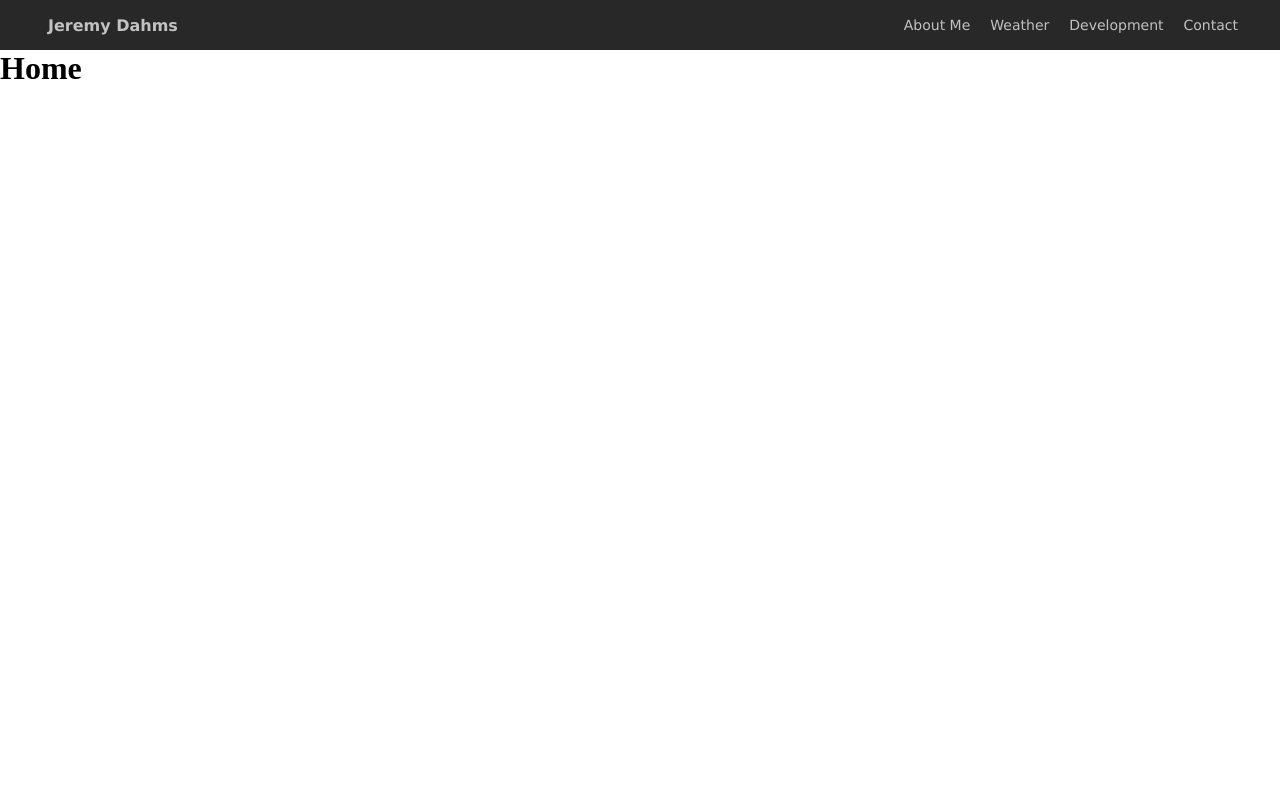
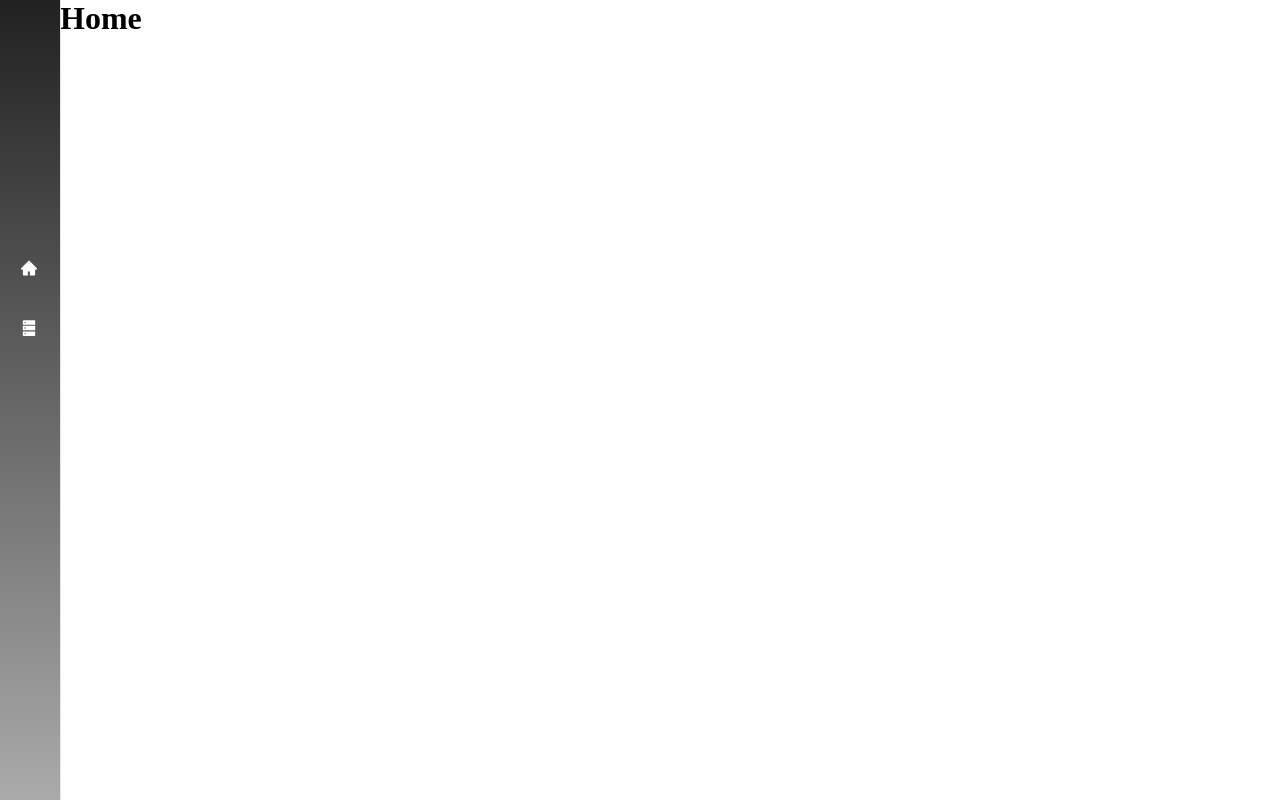
Before and after one commit to JeremyDahms/TypeScriptApp, a React app: page /home in a window 1280 px wide. Built offline with nearby package versions, Linux system fonts and the light colour scheme.

Commit message:
Moved navigation to sidebar

```diff
--- a/src/Routing/Routes.tsx
+++ b/src/Routing/Routes.tsx
@@ -1,36 +1,10 @@
 import * as React from 'react';
 import { Route, Switch, Redirect } from 'react-router-dom';
-
-import NavbarScroller from '../components/NavBar/NavbarScroller';
 import WeatherPage from '../components/Weather/WeatherPage';
 
-const navigation = {
-    brand: { name: 'Jeremy Dahms', to: '/' },
-    links: [
-        {
-            name: 'About Me',
-            to: '/about',
-        },
-        {
-            name: 'Weather',
-            to: '/weather',
-        },
-        {
-            name: 'Development',
-            to: '/dev',
-        },
-        {
-            name: 'Contact',
-            to: '/contact',
-        },
-    ],
-};
-
 export const Routes = (): JSX.Element => {
-    const { brand, links } = navigation;
     return (
         <div>
-            <NavbarScroller brand={brand} links={links} />
             <Switch>
                 <Route path="/about">
                     <h2>Placeholder for about section</h2>
@@ -38,10 +12,7 @@ export const Routes = (): JSX.Element => {
                 <Route path="/contact">
                     <h2>Placeholder for contact section</h2>
                 </Route>
-                <Route path="/dev">
-                    <h2>Placeholder for development section</h2>
-                </Route>
-                <Route exact={true} path="/weather" component={WeatherPage} />
+                <Route exact={true} path="/projects/weather" component={WeatherPage} />
                 <Route exact={true} path="/home">
                     <h1>Home</h1>
                 </Route>
--- a/src/components/App.tsx
+++ b/src/components/App.tsx
@@ -1,5 +1,6 @@
 import * as React from 'react';
 import { BrowserRouter as Router } from 'react-router-dom';
+import Sidebar from 'components/Sidebar/Sidebar';
 
 import Routes from '../Routing/Routes';
 
@@ -7,7 +8,10 @@ class App extends React.Component {
     render(): JSX.Element {
         return (
             <Router>
-                <Routes />
+                <Sidebar />
+                <div style={{ marginLeft: '60px' }}>
+                    <Routes />
+                </div>
             </Router>
         );
     }
--- a/src/components/NavBar/NavbarScroller.tsx
+++ /dev/null
@@ -1,26 +0,0 @@
-import * as React from 'react';
-import { Navbar, Brand, Li, Ul } from './navbar-styles';
-import { Link } from 'react-router-dom';
-
-const NavbarScroller = (props: {
-    brand: { name: string; to: string };
-    links: Array<{ name: string; to: string }>;
-}): JSX.Element => {
-    const { brand, links } = props;
-    const NavLinks = (): any =>
-        links.map((link: { name: string; to: string }) => (
-            <Li key={link.name}>
-                <Link to={link.to}>{link.name}</Link>
-            </Li>
-        ));
-    return (
-        <Navbar>
-            <Brand href={brand.to}>{brand.name}</Brand>
-            <Ul>
-                <NavLinks />
-            </Ul>
-        </Navbar>
-    );
-};
-
-export default NavbarScroller;
--- a/src/components/NavBar/navbar-styles.ts
+++ /dev/null
@@ -1,49 +0,0 @@
-import styled from 'styled-components';
-import { Theme } from '../app-styles';
-
-export const Navbar = styled.nav`
-    background: ${Theme.colors.primary};
-    font-family: ${Theme.fonts.heading};
-    display: flex;
-    align-items: center;
-    justify-content: space-between;
-    padding-right: 2rem;
-    padding-left: 2rem;
-    a {
-        color: ${Theme.colors.primaryLight};
-        text-decoration: none;
-    }
-`;
-
-export const Brand = styled.a`
-    font-size: 1rem;
-    font-weight: bold;
-    margin-left: 1rem;
-    padding-right: 1rem;
-`;
-
-export const Ul = styled.ul`
-    display: flex;
-    flex-wrap: nowrap;
-    overflow-x: auto;
-    -webkit-overflow-scrolling: touch;
-`;
-
-export const Li = styled.li`
-    flex: 0 0 auto;
-    -webkit-box-align: center;
-    -webkit-box-pack: center;
-    -webkit-tap-highlight-color: transparent;
-    align-items: center;
-    display: flex;
-    font-size: 14px;
-    height: 50px;
-    justify-content: center;
-    line-height: 16px;
-    margin: 0 10px;
-    text-decoration: none;
-    white-space: nowrap;
-    a:hover {
-        color: white;
-    }
-`;
--- /dev/null
+++ b/src/components/Sidebar/NameTyper.tsx
@@ -0,0 +1,56 @@
+import * as React from 'react';
+import styled from 'styled-components';
+
+const SidebarInfo = styled.h1`
+    text-align: right;
+    color: white;
+    padding-left: 70px;
+    padding-top: 50px;
+    padding-right: 15px;
+    font-size: 40px;
+    font-family: Didot, 'Didot LT STD', 'Hoefler Text', Garamond, 'Times New Roman', serif;
+`;
+
+const MY_NAME = 'Jeremy Dahms';
+
+function useInterval(callback: () => void, delay: number | null) {
+    const savedCallback = React.useRef<() => void | null>();
+    // Remember the latest callback.
+    React.useEffect(() => {
+        savedCallback.current = callback;
+    });
+    // Set up the interval.
+    React.useEffect(() => {
+        function tick() {
+            if (typeof savedCallback?.current !== 'undefined') {
+                savedCallback?.current();
+            }
+        }
+        if (delay !== null) {
+            const id = setInterval(tick, delay);
+            return () => clearInterval(id);
+        }
+    }, [delay]);
+}
+
+const NameTyper: React.FC = () => {
+    const [name, setName] = React.useState('');
+    const [idx, setIdx] = React.useState(0);
+
+    const typeIncrement = () => {
+        if (idx >= MY_NAME.length) return;
+
+        const newName = name + MY_NAME.charAt(idx);
+        setIdx((idx) => idx + 1);
+        setName(newName);
+    };
+    useInterval(
+        typeIncrement,
+        // Delay in milliseconds or null to stop it
+        300,
+    );
+
+    return <SidebarInfo>{name}</SidebarInfo>;
+};
+
+export default NameTyper;
--- /dev/null
+++ b/src/components/Sidebar/Sidebar.tsx
@@ -0,0 +1,60 @@
+import * as React from 'react';
+import { IconContext } from 'react-icons/lib';
+import styled from 'styled-components';
+import { SidebarData } from './SidebarData';
+import NameTyper from './NameTyper';
+import SubMenu from './SubMenu';
+
+const SidebarNav = styled.nav`
+    border-right: 1px solid #e5e5e5;
+    background-image: linear-gradient(#212121, #aaa);
+    position: absolute;
+    top: 0;
+    bottom: 0;
+    height: 100%;
+    left: 0;
+    width: 60px;
+    overflow: hidden;
+    -webkit-transition: width 0.1s linear;
+    transition: width 0.1s linear;
+    -webkit-transform: translateZ(0) scale(1, 1);
+    z-index: 10;
+
+    &:hover {
+        width: 250px;
+    }
+`;
+
+const SidebarWrap = styled.div`
+    float: left;
+    width: 100%;
+    height: 70%;
+    white-space: nowrap;
+`;
+
+const Sidebar: React.FC = () => {
+    const [isTyping, setIsTyping] = React.useState(false);
+
+    const typeName = () => {
+        setIsTyping(true);
+    };
+
+    const cancelType = () => {
+        setIsTyping(false);
+    };
+
+    return (
+        <IconContext.Provider value={{ color: '#fff' }}>
+            <SidebarNav onMouseOver={typeName} onMouseLeave={cancelType}>
+                <div style={{ height: '30%' }}>{isTyping && <NameTyper />}</div>
+                <SidebarWrap>
+                    {SidebarData.map((item, index) => {
+                        return <SubMenu item={item} key={index} />;
+                    })}
+                </SidebarWrap>
+            </SidebarNav>
+        </IconContext.Provider>
+    );
+};
+
+export default Sidebar;
--- /dev/null
+++ b/src/components/Sidebar/SidebarData.tsx
@@ -0,0 +1,29 @@
+import * as React from 'react';
+//import * as FaIcons from 'react-icons/fa';
+import * as AiIcons from 'react-icons/ai';
+import * as IoIcons from 'react-icons/io';
+import * as RiIcons from 'react-icons/ri';
+
+export const SidebarData = [
+    {
+        title: 'Home',
+        path: '/',
+        icon: <AiIcons.AiFillHome />,
+        iconClosed: <RiIcons.RiArrowDownSFill />,
+        iconOpened: <RiIcons.RiArrowUpSFill />,
+    },
+    {
+        title: 'Projects',
+        path: '/projects',
+        icon: <AiIcons.AiFillDatabase />,
+        iconClosed: <RiIcons.RiArrowDownSFill />,
+        iconOpened: <RiIcons.RiArrowUpSFill />,
+        subNav: [
+            {
+                title: 'Weather',
+                path: '/projects/weather',
+                icon: <IoIcons.IoIosPaper />,
+            },
+        ],
+    },
+];
--- /dev/null
+++ b/src/components/Sidebar/SubMenu.tsx
@@ -0,0 +1,88 @@
+import * as React from 'react';
+import { Link } from 'react-router-dom';
+import styled from 'styled-components';
+
+const SidebarLink = styled(Link)`
+    display: flex;
+    color: #e1e9fc;
+    justify-content: space-between;
+    align-items: center;
+    padding: 20px;
+    list-style: none;
+    height: 20px;
+    text-decoration: none;
+    font-size: 18px;
+    &:hover {
+        background: #252831;
+        border-left: 4px solid #632ce4;
+        cursor: pointer;
+    }
+`;
+
+const SidebarLabel = styled.span`
+    margin-left: 22px;
+`;
+
+const DropdownLink = styled(Link)`
+    background: #414707;
+    height: 60px;
+    padding-left: 3rem;
+    display: flex;
+    align-items: center;
+    text-decoration: none;
+    color: #f5f5f5;
+    font-size: 18px;
+
+    &:hover {
+        background: #632ce4;
+        cursor: pointer;
+    }
+`;
+
+interface SubMenuProps {
+    item: Item;
+}
+
+interface Item {
+    icon: JSX.Element;
+    iconClosed: JSX.Element;
+    iconOpened: JSX.Element;
+    title: string;
+    path: string;
+    subNav?: Array<object>;
+}
+
+const SubMenu = (props: SubMenuProps) => {
+    const [subNav, setSubNav] = React.useState(false);
+
+    const showSubNav = () => setSubNav(!subNav);
+
+    return (
+        <>
+            <SidebarLink to={props.item.path} onClick={props.item.subNav && showSubNav}>
+                <div>
+                    {props.item.icon}
+                    <SidebarLabel>{props.item.title}</SidebarLabel>
+                </div>
+                <div>
+                    {props.item.subNav && subNav
+                        ? props.item.iconOpened
+                        : props.item.subNav
+                        ? props.item.iconClosed
+                        : null}
+                </div>
+            </SidebarLink>
+            {subNav &&
+                props.item.subNav.map((item: Item, index) => {
+                    return (
+                        <DropdownLink to={item.path}>
+                            {item.icon}
+                            <SidebarLabel>{item.title}</SidebarLabel>
+                        </DropdownLink>
+                    );
+                })}
+        </>
+    );
+};
+
+export default SubMenu;
--- a/tsconfig.json
+++ b/tsconfig.json
@@ -10,7 +10,8 @@
             "dom"
         ],
         "removeComments": true,
-        "allowSyntheticDefaultImports": false,
+        "allowSyntheticDefaultImports": true,
+        "esModuleInterop": true,
         "jsx": "react",
         //"allowJs": true,
         "baseUrl": "./",
--- a/webpack.config.js
+++ b/webpack.config.js
@@ -4,13 +4,17 @@ const HtmlWebpackPlugin = require('html-webpack-plugin');
 const { CleanWebpackPlugin } = require('clean-webpack-plugin');
 
 module.exports = {
+    mode: 'development',
     entry: './src/index.tsx',
     resolve: {
         extensions: ['.ts', '.tsx', '.js'],
+        alias: {
+            components: path.resolve(__dirname, 'src/components'),
+        },
     },
     output: {
         path: path.join(__dirname, '/dist'),
-        filename: '[name].[hash].js',
+        filename: '[name].[contenthash].js',
         publicPath: '/',
     },
     module: {
@@ -18,21 +22,17 @@ module.exports = {
             {
                 test: /\.ts(x?)$/,
                 exclude: /node_modules/,
-                use: [
-                    {
-                        loader: 'ts-loader',
-                    },
-                ],
+                use: 'ts-loader',
             },
             {
                 test: /\.svg$/,
-                loader: 'url-loader',
+                use: 'url-loader',
             },
             // All output '.js' files will have any sourcemaps re-processed by 'source-map-loader'.
             {
                 enforce: 'pre',
                 test: /\.js$/,
-                loader: 'source-map-loader',
+                use: 'source-map-loader',
             },
         ],
     },
```
Also changed, not shown: package.json (+33 -31 lines), 1 other file (tests, documents, lock files or other folders).
